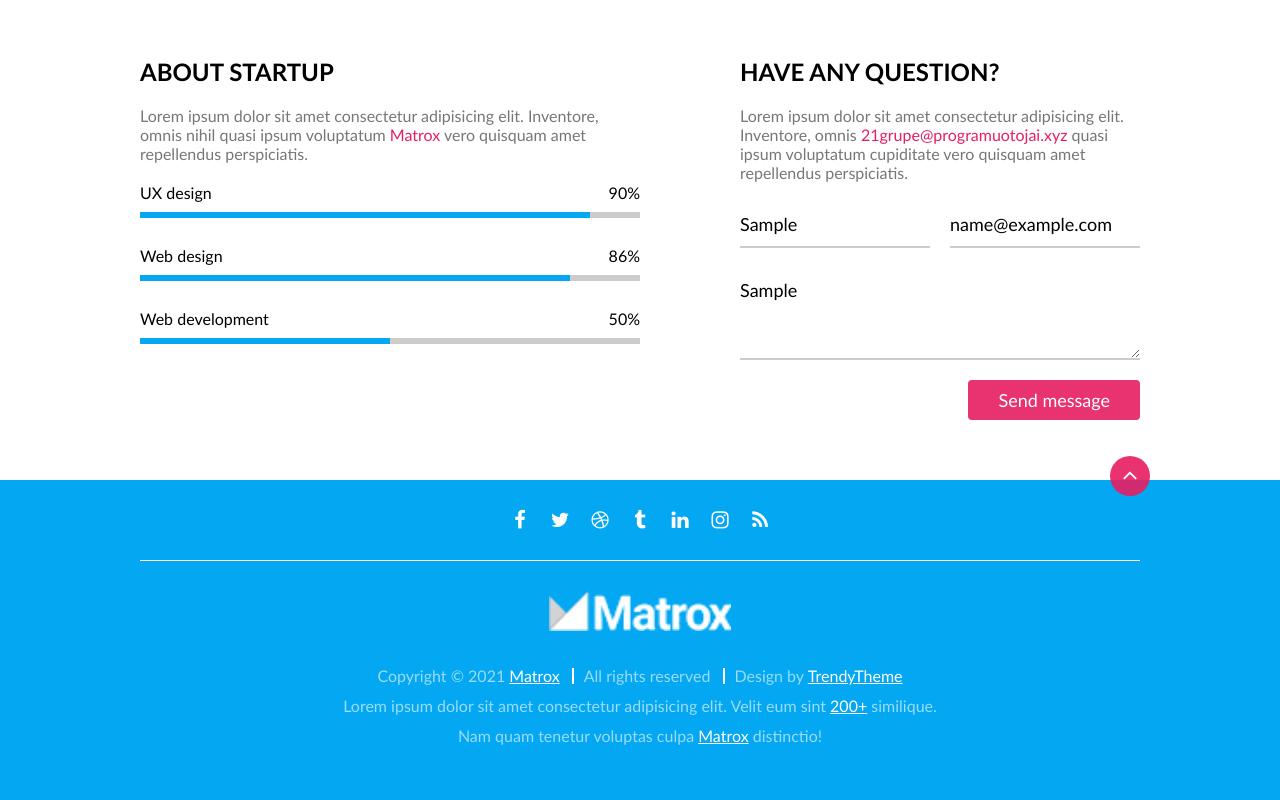
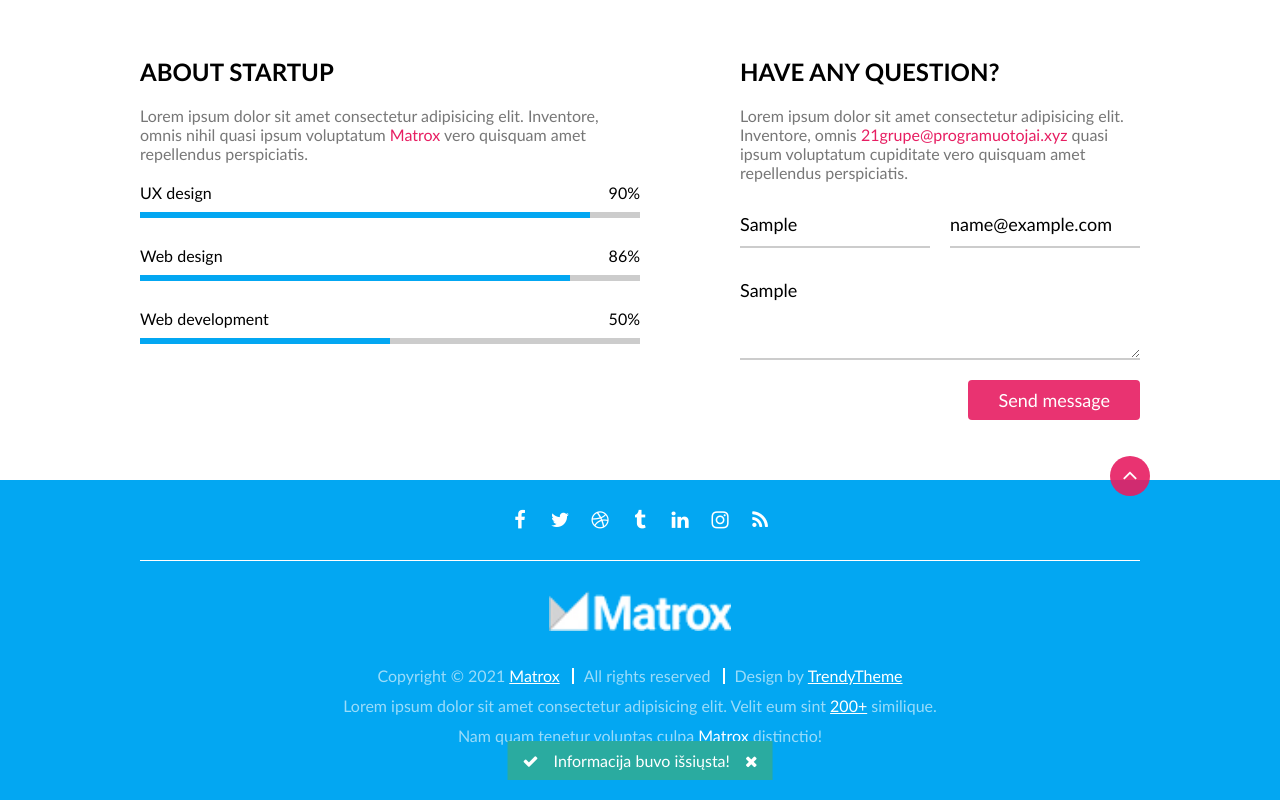
Before and after one commit to MildaPau/21-grupe-coming-soon, a plain HTML site: page index.html in a window 1280 px wide. Both pictures are taken after typing "Sample", "name@example.com", "Sample" into the empty fields and a click on the button "Send message". Shown: the part 803-1603 px from the top of the page. Drawn offline with Linux system fonts and the light colour scheme.

Commit message:
Toastr messages from forms

```diff
--- /dev/null
+++ b/css/toastr.css
@@ -0,0 +1,42 @@
+.toastr {
+    display: none;
+    padding: 10px 15px;
+    position: fixed;
+    bottom: 20px;
+    left: 50%;
+    transform: translateX(-50%);
+    gap: 15px;
+    align-items: center;
+}
+.toastr.show {
+    display: flex;
+}
+.toastr > p {
+    max-width: 200px;
+}
+.toastr > .fa {
+    display: none;
+}
+.toastr > .fa.fa-close,
+.toastr[data-type='success'] > .fa.fa-check,
+.toastr[data-type='error'] > .fa.fa-shield,
+.toastr[data-type='warning'] > .fa.fa-exclamation-triangle,
+.toastr[data-type='info'] > .fa.fa-exclamation-circle {
+    display: block;
+}
+.toastr[data-type='success'] {
+    background-color: #2aaba0;
+    color: #fff;
+}
+.toastr[data-type='error'] {
+    background-color: #ff7946;
+    color: #fff;
+}
+.toastr[data-type='warning'] {
+    background-color: #fceebf;
+    color: #333;
+}
+.toastr[data-type='info'] {
+    background-color: #7f97a3;
+    color: #fff;
+}
--- a/index.html
+++ b/index.html
@@ -19,6 +19,7 @@
     <link rel="stylesheet" href="./css/form.css">
     <link rel="stylesheet" href="./css/mouse.css">
     <link rel="stylesheet" href="./css/progress-bar.css">
+    <link rel="stylesheet" href="./css/toastr.css">
     <!-- custom -->
     <link rel="stylesheet" href="./css/custom.css">
 </head>
--- /dev/null
+++ b/js/components/Toastr.js
@@ -0,0 +1,57 @@
+class Toastr {
+    constructor() {
+        this.DOM = null;
+        this.pDOM = null;
+        this.closeDOM = null;
+
+        this.init();
+    }
+
+    init() {
+        this.render();
+        this.addEvents();
+    }
+
+    render() {
+        const HTML = `<div class="toastr" data-type="info">
+                        <i class="fa fa-check"></i>
+                        <i class="fa fa-shield"></i>
+                        <i class="fa fa-exclamation-triangle"></i>
+                        <i class="fa fa-exclamation-circle"></i>
+                        <p>Message to display...</p>
+                        <i class="fa fa-close"></i>
+                    </div>`;
+        document.querySelector('body').insertAdjacentHTML('beforeend', HTML);
+        this.DOM = document.querySelector('body').querySelector('.toastr');
+        this.pDOM = this.DOM.querySelector('p');
+        this.closeDOM = this.DOM.querySelector('.fa-close');
+    }
+
+    show(type, message = 'Informuojame apie įvykį!') {
+        const availableTypes = ['success', 'error', 'warning', 'info'];
+        type = availableTypes.includes(type) ? type : 'info';
+
+        let msgText = '';
+        if (Array.isArray(message)) {
+            msgText = message.join('<br>');
+        } else {
+            msgText = message;
+        }
+
+        this.DOM.dataset.type = type;
+        this.pDOM.innerHTML = msgText;
+        this.DOM.classList.add('show');
+    }
+
+    hide() {
+        this.DOM.classList.remove('show');
+    }
+
+    addEvents() {
+        this.closeDOM.addEventListener('click', () => {
+            this.hide();
+        });
+    }
+}
+
+export { Toastr }
--- a/js/components/form/form.js
+++ b/js/components/form/form.js
@@ -1,6 +1,6 @@
 import { Validator } from './Validator.js';
 
-function form(selector) {
+function form(selector, toastr) {
     const formDOM = document.querySelector(selector);
     const allInputsDOM = formDOM.querySelectorAll('input');
     const allTextareaDOM = formDOM.querySelectorAll('textarea');
@@ -38,10 +38,9 @@ function form(selector) {
         }
 
         if (errors.length) {
-            console.log('ERROR: yra nevalidziu reiksmiu...');
-            console.log(errors);
+            toastr.show('error', errors);
         } else {
-            console.log('SUCCESS: visi laukai validus!!!');
+            toastr.show('success', 'Informacija buvo išsiųsta!');
         }
     });
 }
--- a/js/main.js
+++ b/js/main.js
@@ -1,3 +1,4 @@
+import { Toastr } from './components/Toastr.js';
 import { clock } from './components/clock.js';
 
 import { form } from './components/form/form.js';
@@ -8,8 +9,10 @@ import { socialsData } from './data/socialsData.js';
 import { renderProgressBars } from './components/renderProgressBars.js';
 import { progressBarData } from './data/progressBarData.js';
 
+const toastr = new Toastr();
+
 clock('.clock', '12-14 18:00:00');
-form('.hero .form');
+form('.hero .form', toastr);
 renderProgressBars('.left-column', progressBarData);
-form('.right-column .form');
+form('.right-column .form', toastr);
 renderSocials('footer > .socials', socialsData);
```
